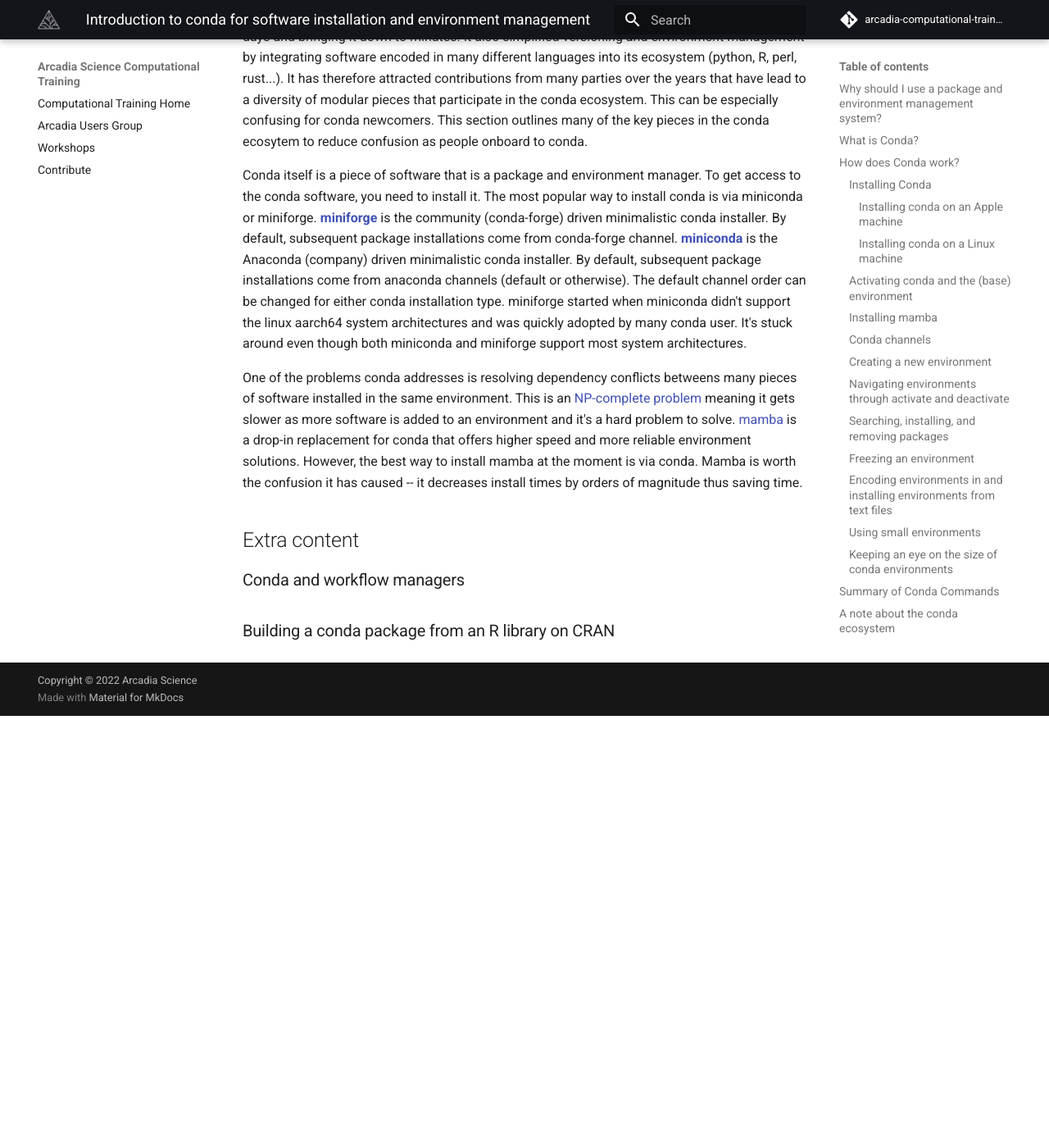
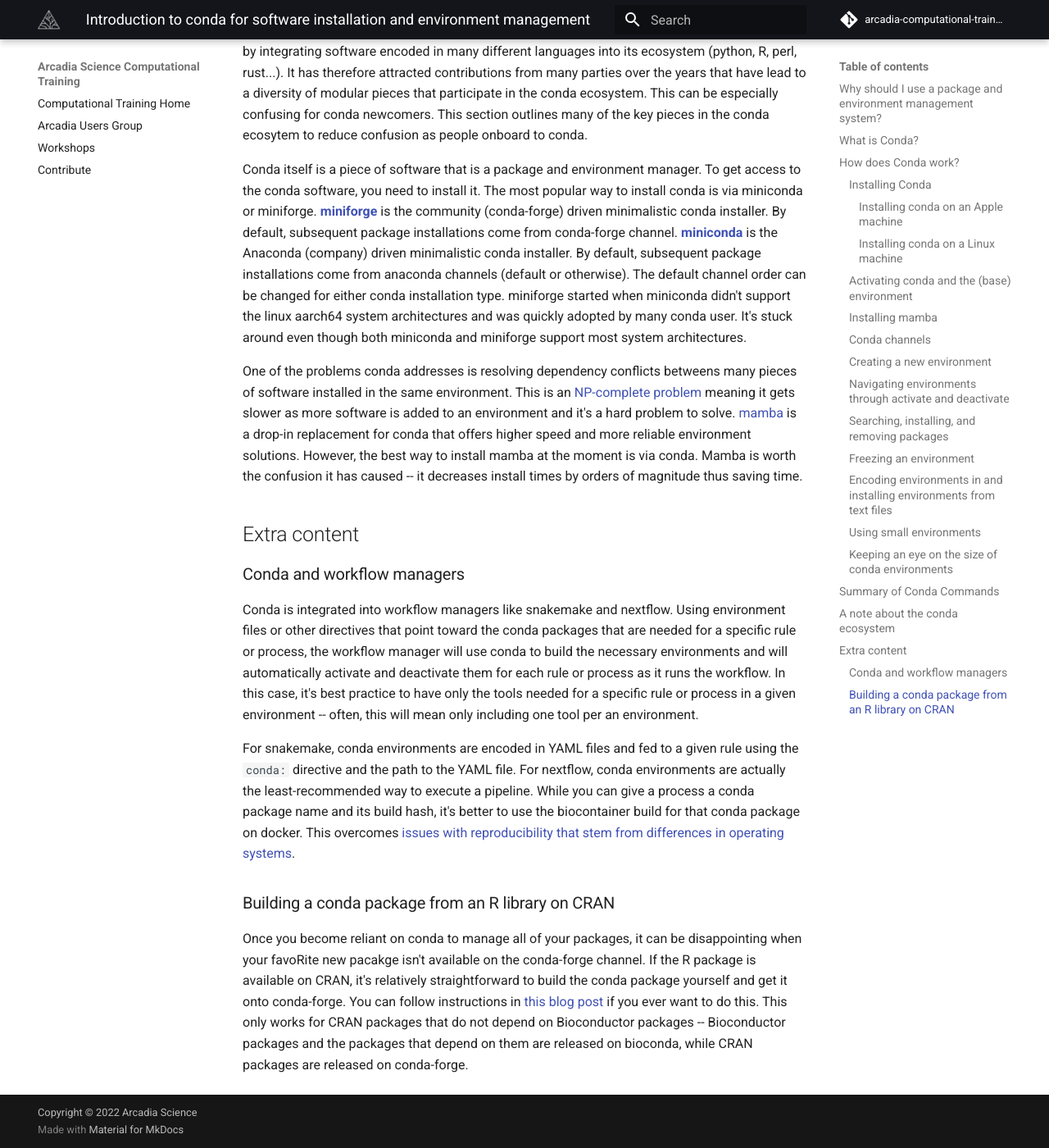
Before and after one commit to Arcadia-Science/arcadia-computational-training, an MkDocs documentation site: the page built from docs/arcadia-users-group/20221017-conda/lesson.md, in a window 1280 px wide and 1400 px high, scrolled down 7867 px. Shown: the whole window at 82% size. Built offline with MkDocs 1.6.1 and Material for MkDocs 9.7.7, drawn with Linux system fonts in a browser that asks for light colours; comment, search, counter and statistics services are not loaded; before the commit the page ends 8740 px from its top, so only the background shows below that; some of the changed text lies outside the part shown.

Commit message:
add extra content

````diff
--- a/docs/arcadia-users-group/20221017-conda/lesson.md
+++ b/docs/arcadia-users-group/20221017-conda/lesson.md
@@ -238,12 +238,14 @@
 
 This will save the list of **conda-installed** software you have in a particular environment to the file `packages.txt`:
 ```
+conda activate mynewenv
 conda env export > mynewenv.yml
+conda deactivate
 ```
 (it will not record the software versions for software not installed by conda.)
 
 ```
-conda env create --file mynewenv.yml
+conda env create -n mynewenv2 --file mynewenv.yml
 ```
 will install those packages in your local environment.
 
@@ -268,7 +270,7 @@
 Then, you can install:
 
 ```
-mamba env create -f samtools.yml
+mamba env create -n -f samtools.yml
 ```
 
 ### Using small environments
@@ -351,4 +352,18 @@
 
 ### Conda and workflow managers
 
+Conda is integrated into workflow managers like snakemake and nextflow.
+Using environment files or other directives that point toward the conda packages that are needed for a specific rule or process, the workflow manager will use conda to build the necessary environments and will automatically activate and deactivate them for each rule or process as it runs the workflow.
+In this case, it's best practice to have only the tools needed for a specific rule or process in a given environment -- often, this will mean only including one tool per an environment.
+
+For snakemake, conda environments are encoded in YAML files and fed to a given rule using the `conda:` directive and the path to the YAML file.
+For nextflow, conda environments are actually the least-recommended way to execute a pipeline.
+While you can give a process a conda package name and its build hash, it's better to use the biocontainer build for that conda package on docker.
+This overcomes [issues with reproducibility that stem from differences in operating systems](https://www.nature.com/articles/nbt.3820).
+
 ### Building a conda package from an R library on CRAN
+
+Once you become reliant on conda to manage all of your packages, it can be disappointing when your favoRite new pacakge isn't available on the conda-forge channel.
+If the R package is available on CRAN, it's relatively straightforward to build the conda package yourself and get it onto conda-forge.
+You can follow instructions in [this blog post](https://taylorreiter.github.io/2020-01-16-Building-a-conda-forge-package-from-an-R-CRAN-package/) if you ever want to do this.
+This only works for CRAN packages that do not depend on Bioconductor packages -- Bioconductor packages and the packages that depend on them are released on bioconda, while CRAN packages are released on conda-forge.
````
Also changed, not shown: other parts of docs/arcadia-users-group/20221017-conda/lesson.md (+0 -1 lines).
